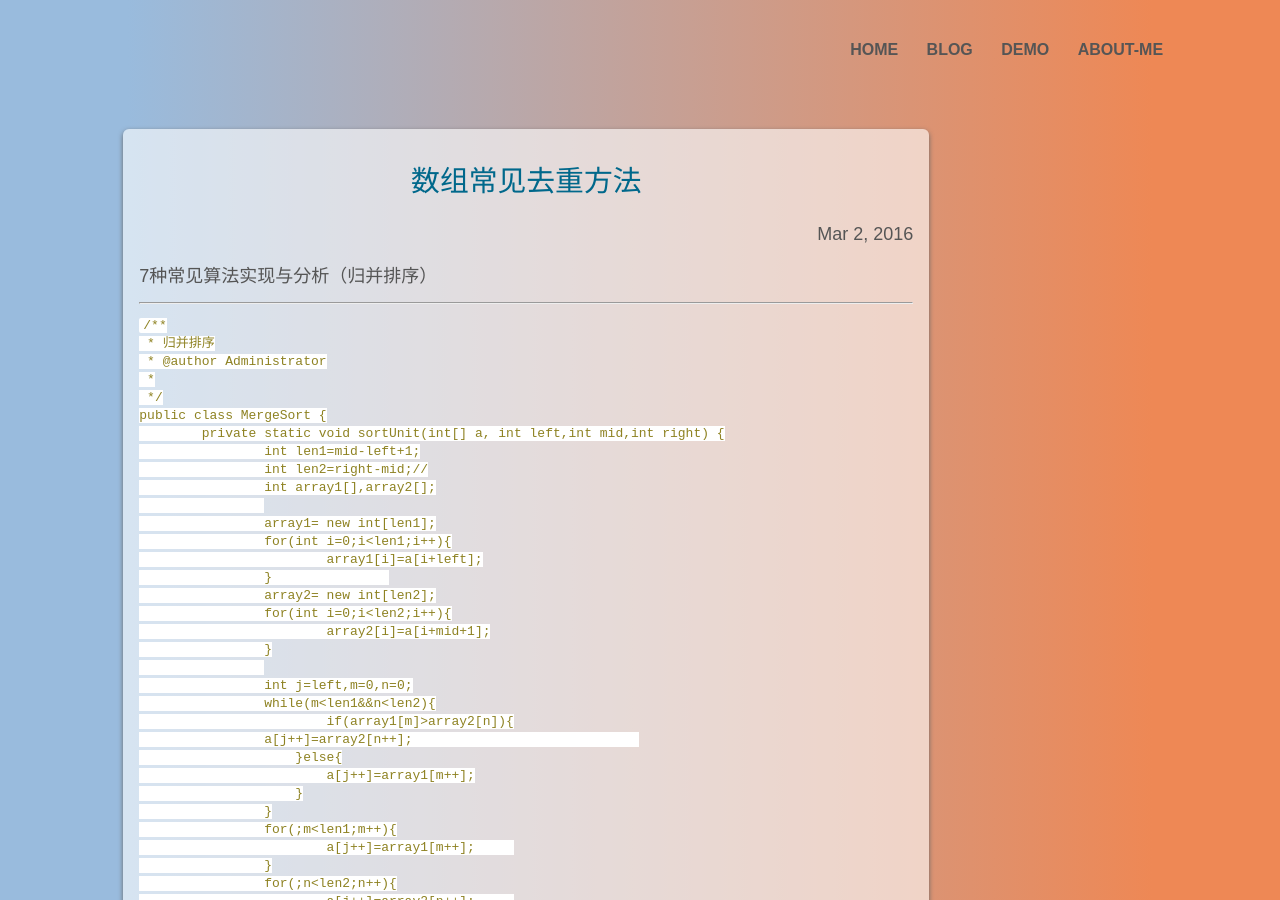
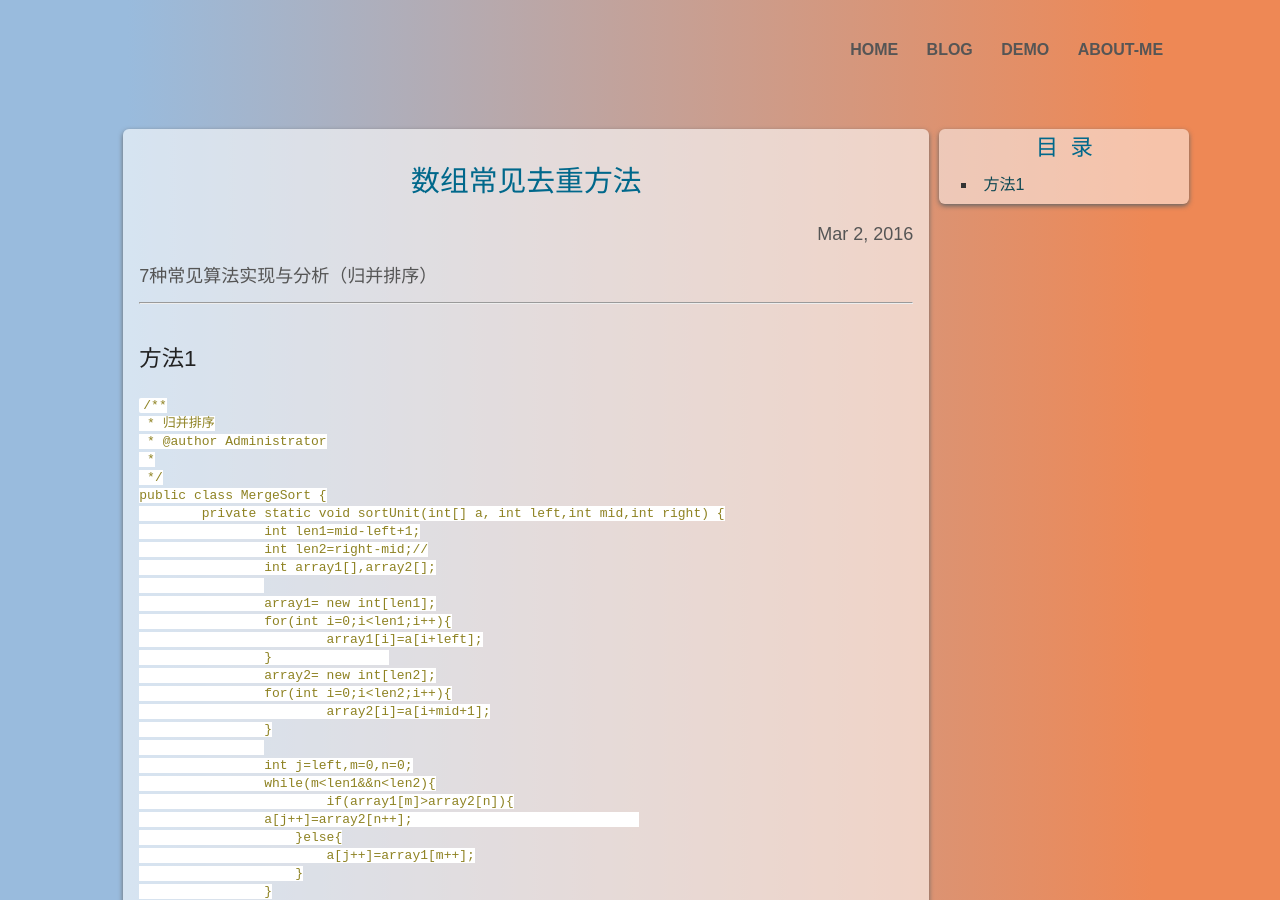
Before and after one commit to zhouliking/zhouliking.github.com, a Jekyll site: the page built from _posts/2015-09-12-algorithm-sort-mergy.md, in a window 1280 px wide and 900 px high. Built offline with Jekyll 4.4.1, drawn with Linux system fonts in a browser that asks for light colours; comment, search, counter and statistics services are not loaded; a style sheet for code colours, icons or effects is not loaded.

Commit message:
Update 2015-09-12-algorithm-sort-mergy.md

````diff
--- a/_posts/2015-09-12-algorithm-sort-mergy.md
+++ b/_posts/2015-09-12-algorithm-sort-mergy.md
@@ -8,8 +8,11 @@ categories: JavaScript
 7种常见算法实现与分析（归并排序）
 
 ---
-- 目录
+
+* content
 {:toc}
+
+### 方法1
 
 ```java
 /**
````
